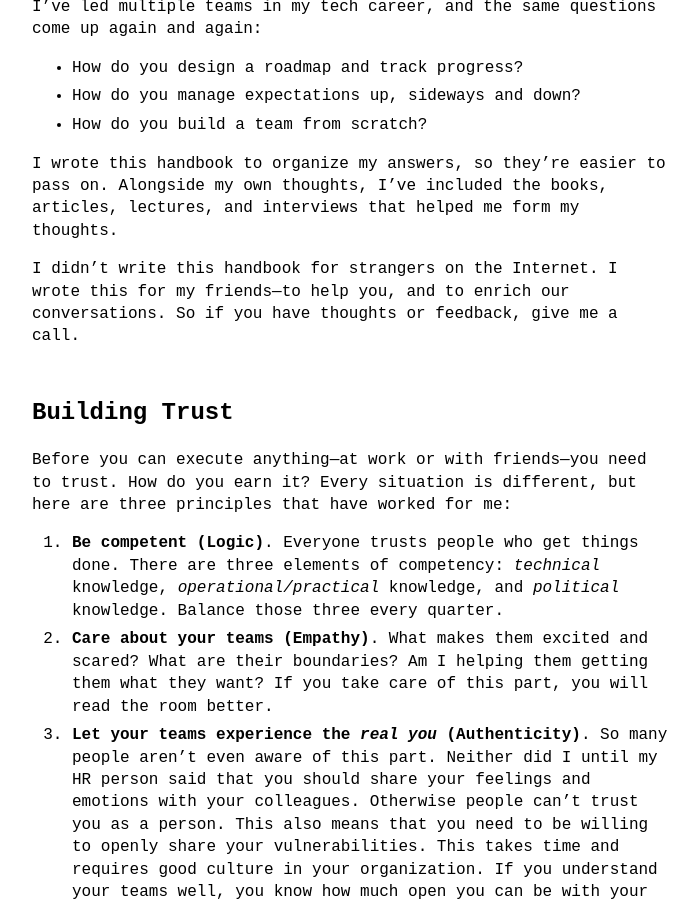
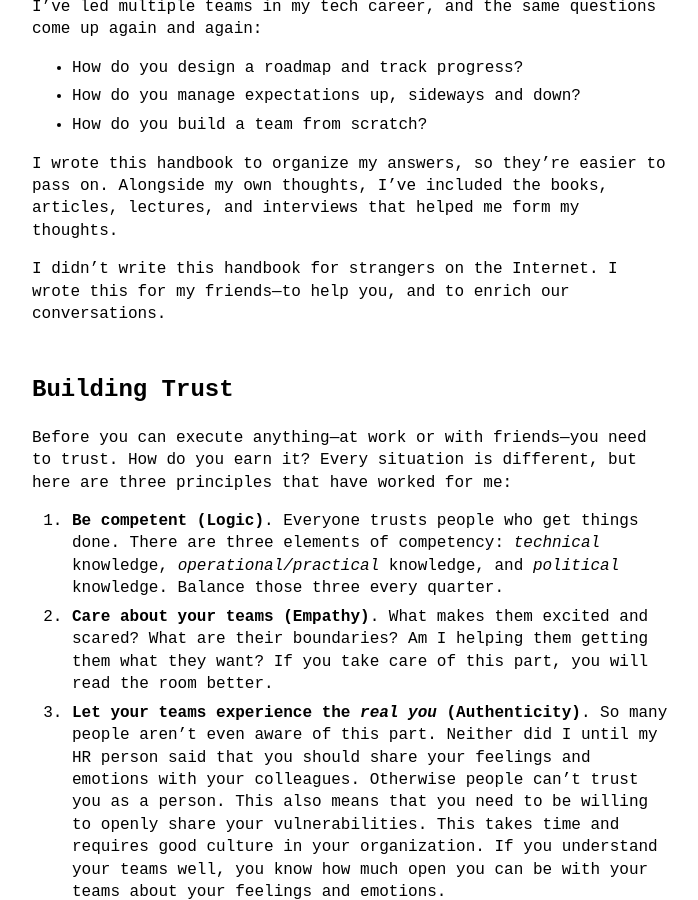
Before and after one commit to SuperShinyEyes/supershinyeyes.github.io, a Jekyll site: the page built from index.md, in a window 1280 px wide and 900 px high, scrolled down 590 px. Shown: the whole window, without its empty margins (288-986 px from the left). Built offline with Jekyll 4.4.1, drawn with Linux system fonts in a browser that asks for light colours.

Commit message:
Shorten prologue

```diff
--- a/index.md
+++ b/index.md
@@ -26,7 +26,7 @@ I've led multiple teams in my tech career, and the same questions come up again
 
 I wrote this handbook to organize my answers, so they're easier to pass on. Alongside my own thoughts, I've included the books, articles, lectures, and interviews that helped me form my thoughts.
 
-I didn't write this handbook for strangers on the Internet. I wrote this for my friends—to help you, and to enrich our conversations. So if you have thoughts or feedback, give me a call.
+I didn't write this handbook for strangers on the Internet. I wrote this for my friends—to help you, and to enrich our conversations.
 
 
 
```
